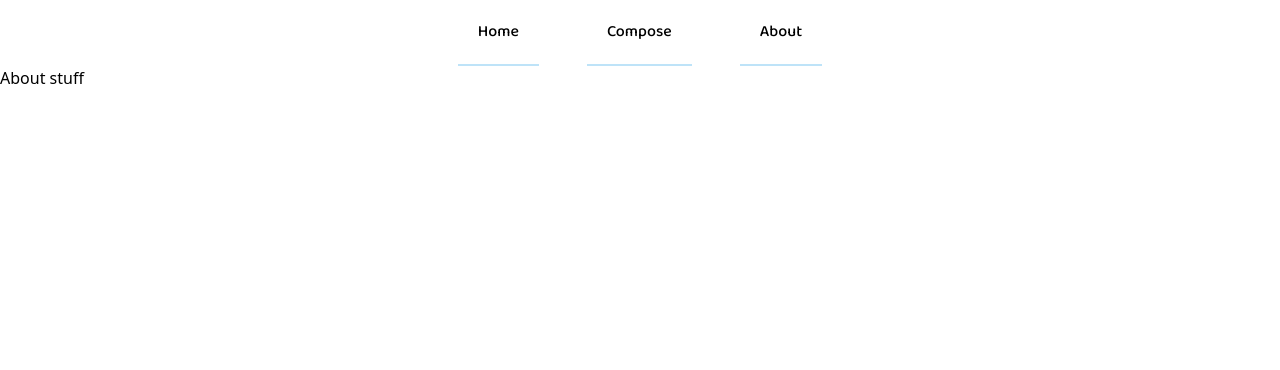
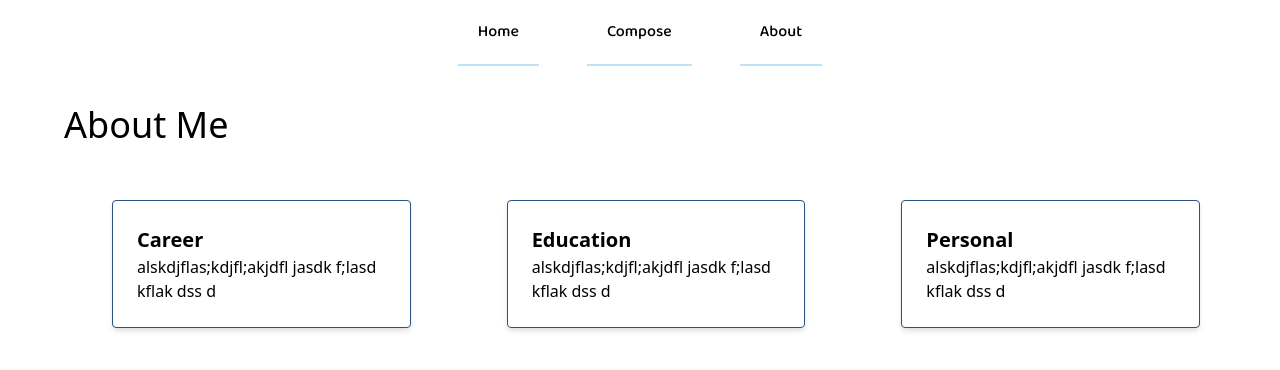
Before and after one commit to austincrim/austincrim.com-next, a Next.js app: page /about in a window 1280 px wide. Shown: the top 370 px of the page. Built offline with nearby package versions, Linux system fonts and the light colour scheme.

Commit message:
add about cards

```diff
--- a/src/pages/about.js
+++ b/src/pages/about.js
@@ -5,7 +5,24 @@ export default () => {
     return (
         <>
             <Nav />
-            About stuff
+            <div className="p-8 ml-8">
+                <h3 className="mb-12 text-4xl font-sans">About Me</h3>
+
+                <div className="flex flex-column justify-center">
+                    <div className="p-6 mx-12 border border-blue-800 rounded shadow-md">
+                        <h4 className="text-xl font-semibold font-sans">Career</h4>
+                        alskdjflas;kdjfl;akjdfl jasdk f;lasd kflak dss d
+                    </div>
+                    <div className="p-6 mx-12 border border-blue-800 rounded shadow-md">
+                        <h4 className="text-xl font-semibold font-sans">Education</h4>
+                        alskdjflas;kdjfl;akjdfl jasdk f;lasd kflak dss d
+                    </div>
+                    <div className="p-6 mx-12 border border-blue-800 rounded shadow-md">
+                    <h4 className="text-xl font-semibold font-sans">Personal</h4>
+                        alskdjflas;kdjfl;akjdfl jasdk f;lasd kflak dss d
+                    </div>
+                </div>
+            </div>
         </>
     );
 }
```
Also changed, not shown: 1 other file (tests, documents, lock files or other folders).
